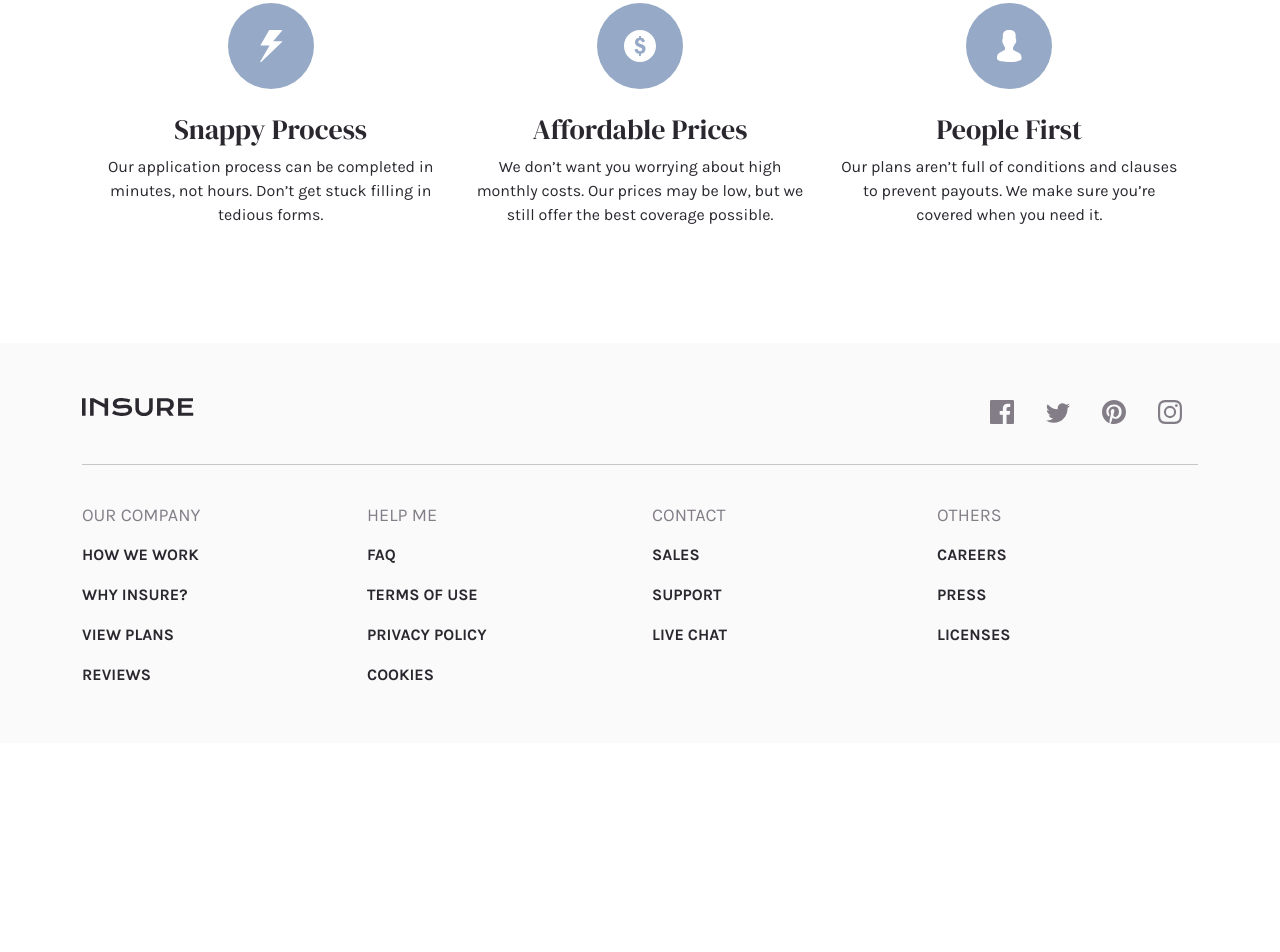
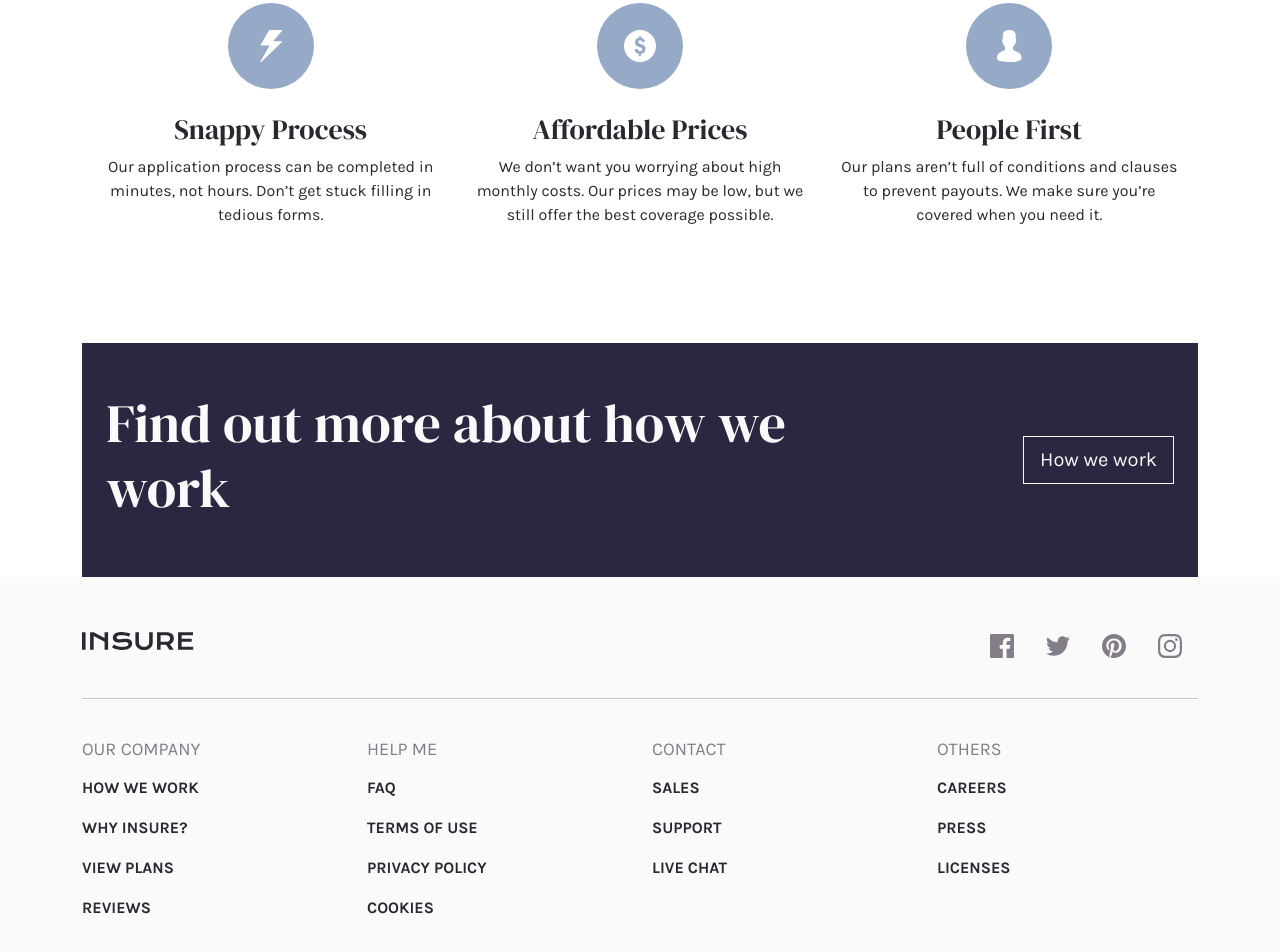
Before and after one commit to mitulpatel224/practice-bs-insure-landing-page, a plain HTML site: page index.html in a window 1280 px wide. Shown: the part 839-1791 px from the top of the page. Before the commit the page ends 1582 px from the top, so only its background shows below. Drawn offline with nearby package versions, Linux system fonts and the light colour scheme.

Commit message:
feat: Added find more section

```diff
--- a/index.html
+++ b/index.html
@@ -177,6 +177,23 @@
           </div>
         </div>
       </section>
+      <!-- FIND MORE SECTION -->
+      <section class="find-more">
+        <div class="container">
+          <div class="banner">
+            <div
+              class="row row-cols-1 row-cols-lg-2 px-4 py-5 text-center text-lg-start justify-content-between align-items-center"
+            >
+              <h1 class="col col-lg-8">Find out more about how we work</h1>
+              <div class="col col-lg-auto justify-content-end mt-5 mt-lg-0">
+                <button class="btn btn-lg btn-outline-light rounded-0">
+                  How we work
+                </button>
+              </div>
+            </div>
+          </div>
+        </div>
+      </section>
     </main>
     <!-- FOOTER SECTION -->
     <footer class="page-footer">
--- a/style.css
+++ b/style.css
@@ -56,6 +56,12 @@ h1 {
   margin-bottom: 100px;
 }
 
+/* FIND MORE SECTION */
+.find-more .banner {
+  color: var(--very-light-gray);
+  background-color: var(--bg-primary);
+}
+
 /* FOOTER SECTION */
 .page-footer {
   background-color: var(--very-light-gray);
```
